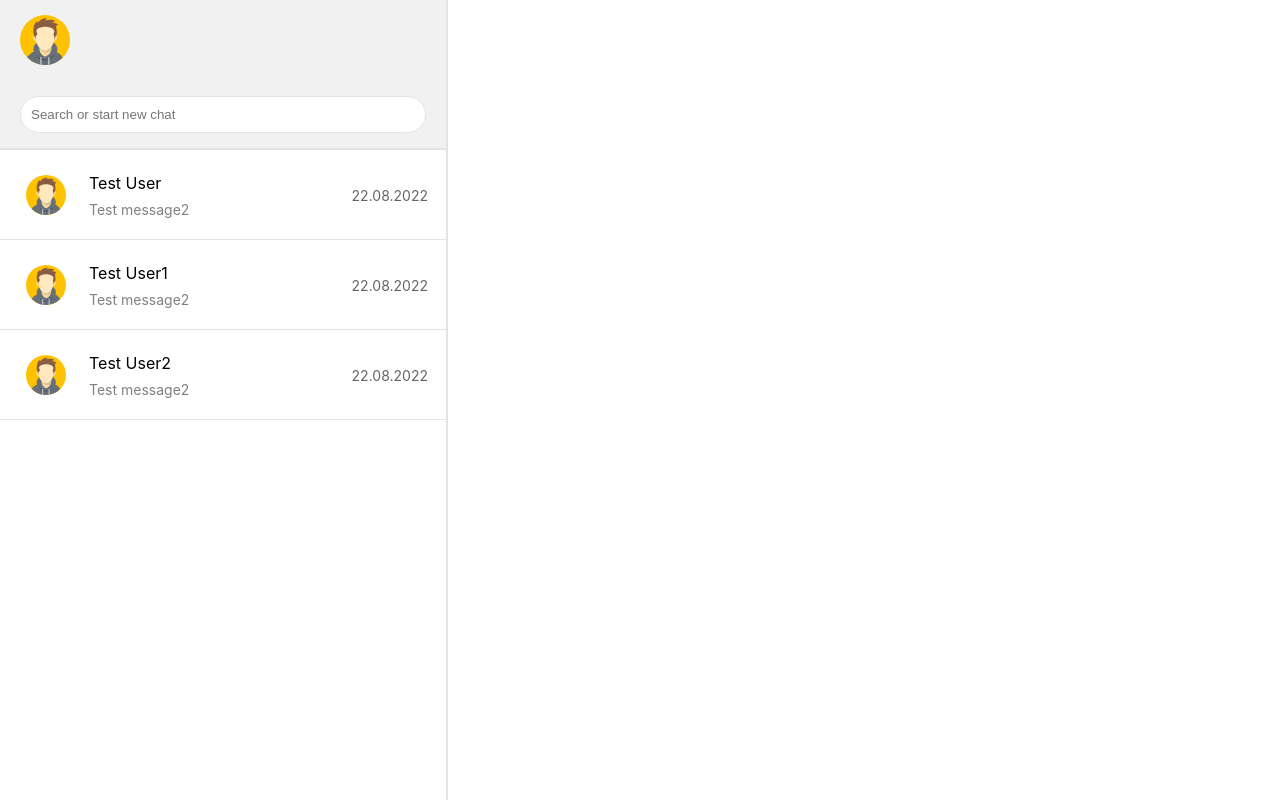
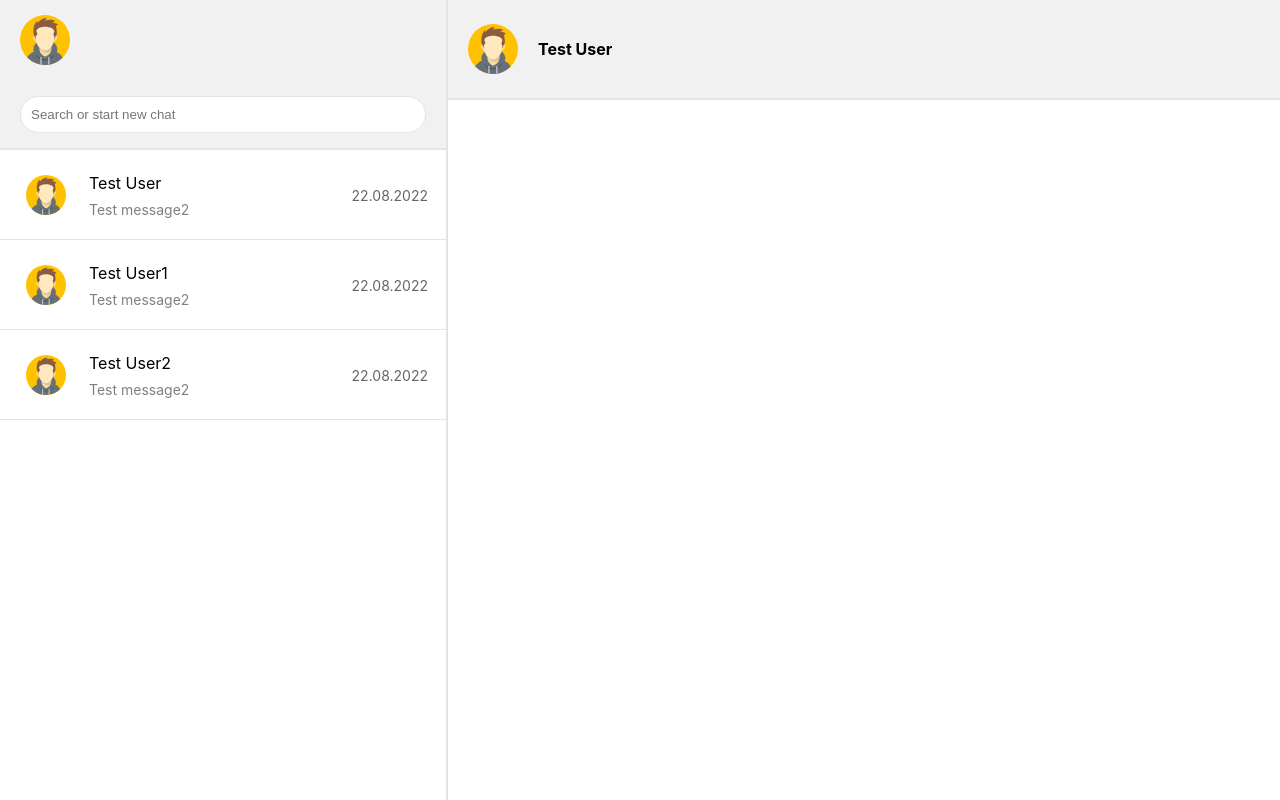
Before and after one commit to yupaziura/test-messenger, a React (Create React App) app: page / in a window 1280 px wide. Built offline with nearby package versions, Linux system fonts and the light colour scheme.

Commit message:
Add contact panel

```diff
--- a/src/App.js
+++ b/src/App.js
@@ -4,6 +4,7 @@
 import MessagesWindow from './components/MessagesWindow/MessagesWindow';
 import ContactsWindow from './components/ContactsWindow/ContactsWindow';
 import SearchPanel from './components/SearchPanel/SearchPanel';
+import ContactsPanel from './components/ContactsPanel/ContactsPanel';
 import ContactPanel from './components/ContactPanel/ContactPanel';
 
 // styles
@@ -14,10 +15,11 @@ function App() {
     <div className="main_window">
       <ContactsWindow>
           <SearchPanel/>
-          <ContactPanel/>
+          <ContactsPanel/>
       </ContactsWindow>
+
       <MessagesWindow>
-
+        <ContactPanel/>
       </MessagesWindow>
     </div>
   );
--- a/src/components/ContactPanel/ContactPanel.js
+++ b/src/components/ContactPanel/ContactPanel.js
@@ -1,16 +1,23 @@
 // basic
+import data from '../../db/source.js';
 
 // components
-import Contact from '../Contact/Contact';
 
 // styles
 import './ContactPanel.scss';
 
 const ContactPanel = (props) => {
 
+    const {Image} = data[0];
+
     return (
-        <div className='contsct_panel'>
-            <Contact/>
+        <div className='single_contact'>
+            <div className="single_contact__avatar">
+                <Image/>
+            </div>
+            <div className="single_contact__name">
+                <h4>{data[0].name}</h4>
+            </div>
         </div>
     )
 }
--- a/src/components/ContactPanel/ContactPanel.scss
+++ b/src/components/ContactPanel/ContactPanel.scss
@@ -0,0 +1,19 @@
+.single_contact {
+
+        width: 100%;
+        height: 100px;
+        display: flex;
+        justify-content: start;
+        align-items: center;
+
+        background-color: rgb(241, 241, 241);
+        border-bottom: 2px solid rgb(228, 228, 228);
+        padding: 20px;
+
+
+    &__avatar {
+        height: 50px;
+        width: 50px;
+        margin-right: 20px;
+    }
+}
--- /dev/null
+++ b/src/components/ContactsPanel/ContactsPanel.js
@@ -0,0 +1,18 @@
+// basic
+
+// components
+import Contact from '../Contact/Contact';
+
+// styles
+import './ContactsPanel.scss';
+
+const ContacstPanel = (props) => {
+
+    return (
+        <div className='contsct_panel'>
+            <Contact/>
+        </div>
+    )
+}
+
+export default ContacstPanel;
```
Also changed, not shown: src/components/ContactsPanel/ContactsPanel.scss (added).
